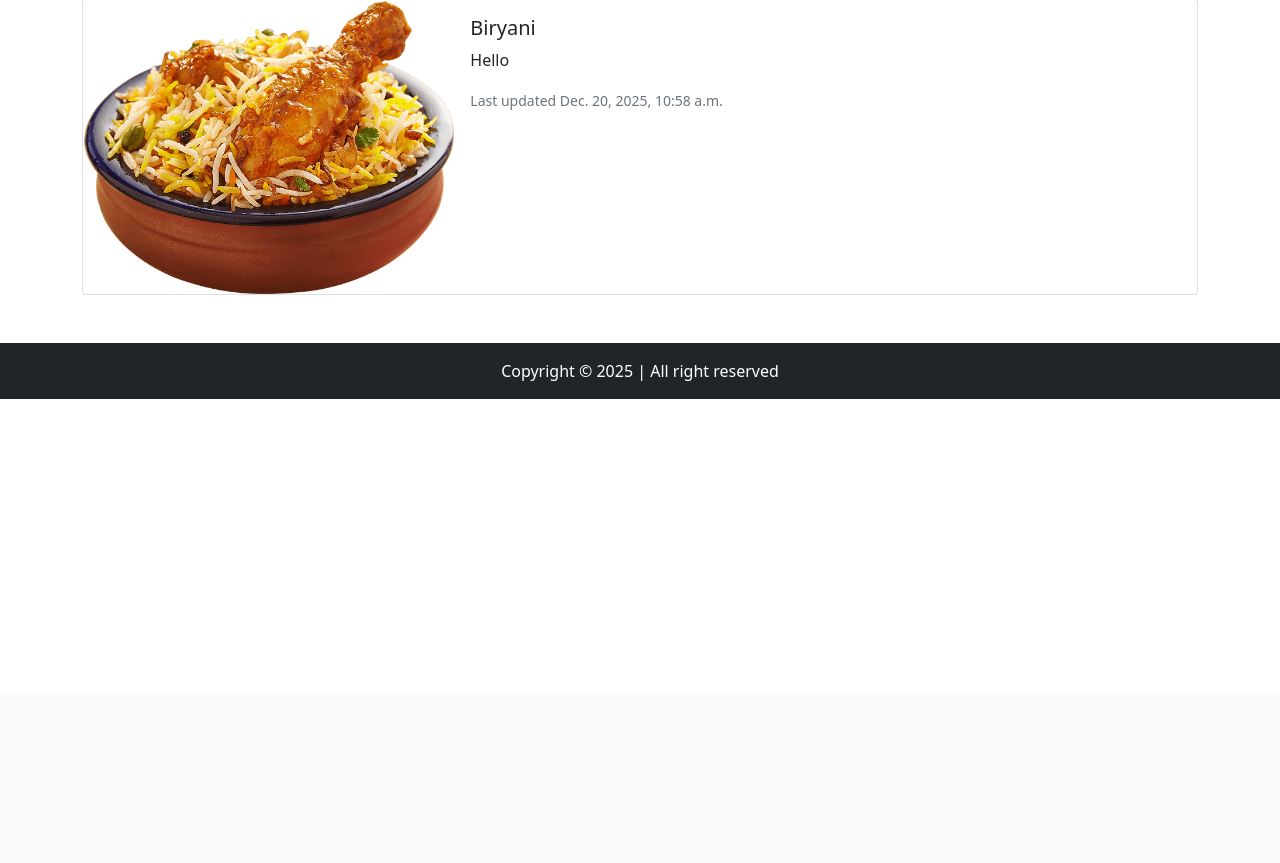
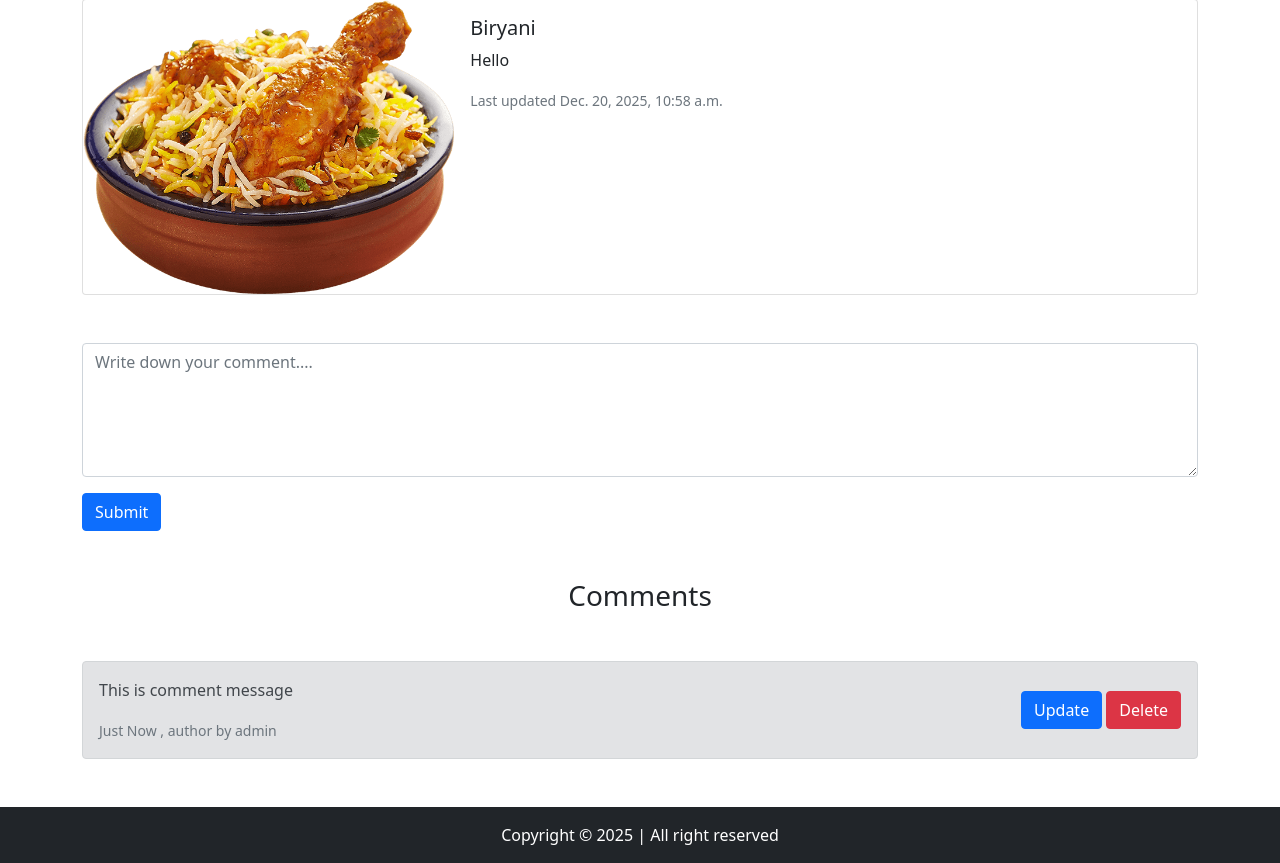
Before and after one commit to DANIEL-AVEIRO/Module-2-Blog-S-S-9-30, a Django app: page /post/detail/2/ in a window 1280 px wide. Shown: the part 105-968 px from the top of the page. Before the commit the page ends 504 px from the top, so only its background shows below. Run offline with Django 5.2, Linux system fonts and the light colour scheme; data comes from the database, SQL or seed files in the repository; both versions use the stored data as it was after the commit.

Commit message:
comment create

```diff
--- a/app/views.py
+++ b/app/views.py
@@ -1,7 +1,7 @@
 from django.shortcuts import render, redirect
-from app.models import PostModel, CategoryModel
+from app.models import PostModel, CategoryModel, CommentModel
 from django.db.models import Q  # 1
-from django.contrib.auth import authenticate, login,logout
+from django.contrib.auth import authenticate, login, logout
 from django.contrib.auth.models import User
 
 # Create your views here.
@@ -136,13 +136,16 @@ def category_delete(request, pk):
     if request.method == "POST":
         category.delete()
         return redirect("/category/list/")
+
+
 from django.contrib import messages
+
 
 def login_view(request):
     if request.method == "GET":
         if request.user.is_authenticated:
-            messages.warning(request,'You are currently login')
-            return redirect('/')
+            messages.warning(request, "You are currently login")
+            return redirect("/")
         return render(request, "login.html")
     if request.method == "POST":
         username = request.POST.get("username")
@@ -153,9 +156,9 @@ def login_view(request):
         # if user is not None:
         if user:
             login(request, user)
-            messages.success(request,'Login successfully')
+            messages.success(request, "Login successfully")
         else:
-            messages.error(request,'Invalid credential')
+            messages.error(request, "Invalid credential")
             return redirect("/login/")
         return redirect("/")
 
@@ -171,8 +174,8 @@ def register(request):
         existing_user = User.objects.filter(username=username)
 
         if existing_user:
-            messages.warning(request,'Username already exists')
-            return redirect('/register/')
+            messages.warning(request, "Username already exists")
+            return redirect("/register/")
 
         user = User.objects.create_user(
             username=username, password=password, email=email
@@ -180,6 +183,20 @@ def register(request):
         user.save()
         return redirect("/")
 
+
 def logout_view(request):
     logout(request)
-    return redirect('/login/')
+    return redirect("/login/")
+
+
+def comment_create(request, post_pk):
+    post = PostModel.objects.get(id=post_pk)
+    if request.method == "POST":
+        comment = CommentModel.objects.create(
+            message=request.POST.get("message"),
+            author_id=request.user.id,
+            post_id=post.id,
+        )
+        comment.save()
+        messages.success(request, "Comment successfully")
+        return redirect(f"/post/detail/{post.id}/")
--- a/blog/urls.py
+++ b/blog/urls.py
@@ -37,5 +37,6 @@ urlpatterns = [
     path("category/delete/<int:pk>/", views.category_delete),
     path("login/", views.login_view),
     path("register/", views.register),
-    path('logout/',views.logout_view),
+    path("logout/", views.logout_view),
+    path("comment/create/<int:post_pk>/", views.comment_create),
 ] + static(settings.MEDIA_URL, document_root=settings.MEDIA_ROOT)
--- a/templates/post_detail.html
+++ b/templates/post_detail.html
@@ -18,4 +18,28 @@
     </div>
 </div>
 
+<form class="mt-5" method="POST" action="/comment/create/{{post.id}}/">
+    {% csrf_token %}
+    <div class="mb-3">
+        <textarea class="form-control" name="message" rows="5" placeholder="Write down your comment...."></textarea>
+    </div>
+    <button type="submit" class="btn btn-primary">Submit</button>
+</form>
+
+<div class="mt-5">
+    <h3 class="text-center mb-5">Comments</h3>
+    <div class="alert alert-secondary" role="alert">
+        <div class="d-flex align-items-center justify-content-between">
+            <div>
+                <p>This is comment message</p>
+                <small class="text-muted">Just Now , author by admin</small>
+            </div>
+            <div>
+                <a href="#" class="btn btn-primary">Update</a>
+                <a href="#" class="btn btn-danger">Delete</a>
+            </div>
+        </div>
+    </div>
+</div>
+
 {% endblock %}
```
Also changed, not shown: app/migrations/0002_alter_postmodel_category_commentmodel.py (added), db.sqlite3.
